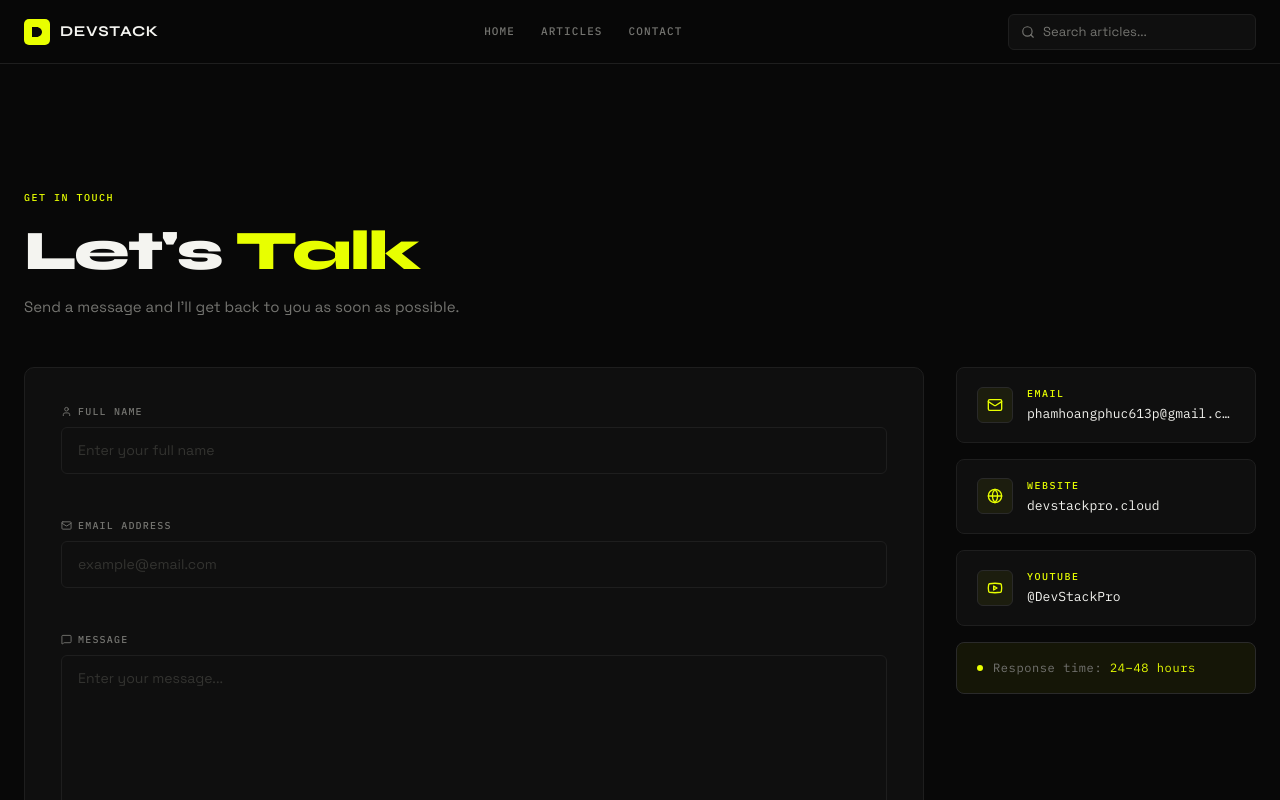
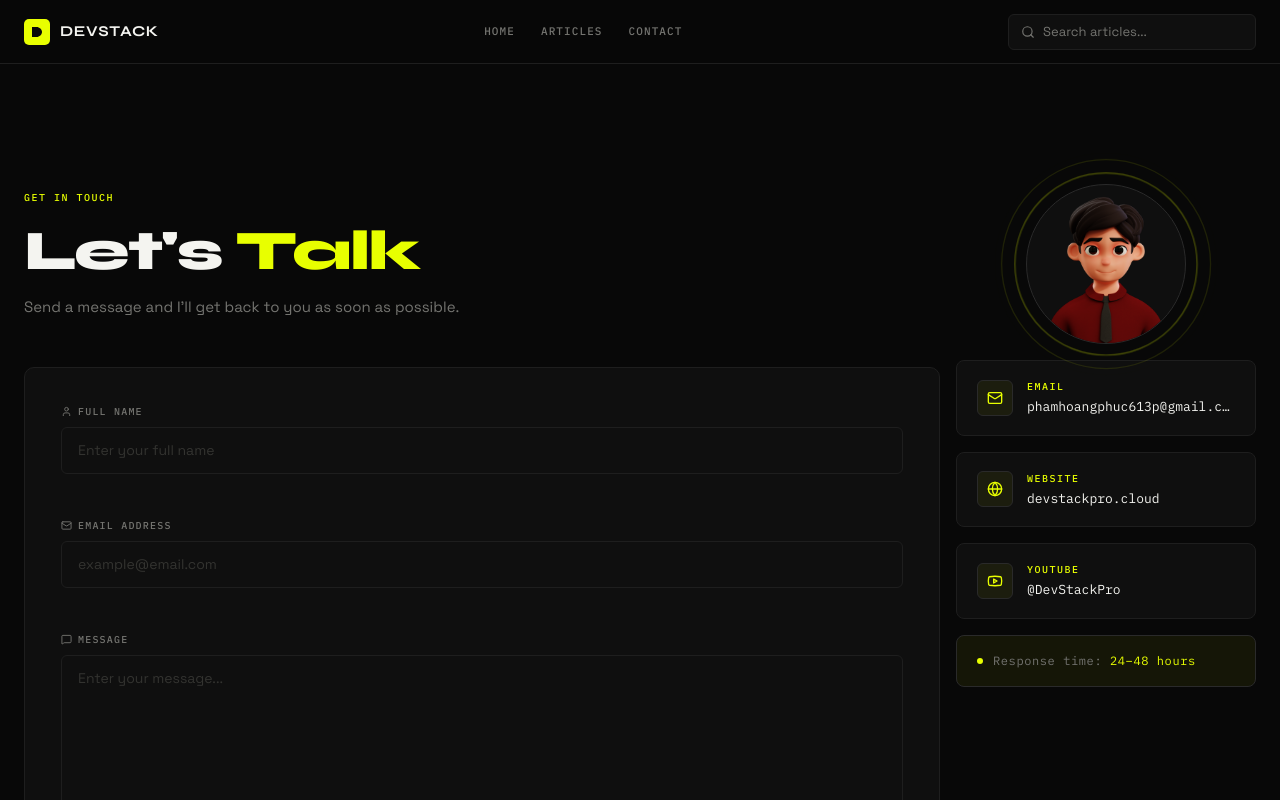
Before and after one commit to phucx0/devstackpro, a Next.js app: page /contact in a window 1280 px wide. Shown: the top 800 px of the page. Built offline with nearby package versions, Linux system fonts and the light colour scheme; no server answers.

Commit message:
refactor: update article and contact services to use user-specific implementations

```diff
--- a/app/(user)/articles/[slug]/page.tsx
+++ b/app/(user)/articles/[slug]/page.tsx
@@ -2,7 +2,7 @@ import MarkdownRenderer from "@/public/components/MarkdownRenderer";
 import NotFound from "@/public/components/NotFound";
 import CopyButton from "@/public/components/user/CopyButton";
 import FacebookShareButton from "@/public/components/user/FacebookShareButton";
-import { getArticle } from "@/services/articles.service";
+import { getArticleBySlug } from "@/services/articles.user.service";
 import { ArrowLeft, Clock, User, Eye } from "lucide-react";
 import { Metadata } from "next";
 import Link from "next/link";
@@ -15,9 +15,7 @@ type Props = {
 export async function generateMetadata({ params }: Props): Promise<Metadata> {
   const { slug } = await params;
   const finalSlug = Array.isArray(slug) ? slug.join("/") : slug;
-  const article = await getArticle({
-    slug: finalSlug,
-  });
+  const article = await getArticleBySlug(finalSlug);
 
   if (!article) {
     return { title: "Bài viết không tồn tại" };
@@ -61,9 +59,7 @@ export default async function ArticlePage({
 }) {
   const { slug } = await params;
   const finalSlug = Array.isArray(slug) ? slug.join("/") : slug;
-  const article = await getArticle({
-    slug: finalSlug,
-  });
+  const article = await getArticleBySlug(finalSlug);
 
   if (!article) return <NotFound />;
 
--- a/app/(user)/articles/page.tsx
+++ b/app/(user)/articles/page.tsx
@@ -1,6 +1,6 @@
 import ArticlesList from "@/public/components/user/ArticlesList";
 import { ArticleWithTags, Tag } from "@/public/lib/types";
-import { getArticles } from "@/services/articles.service";
+import { getArticles } from "@/services/articles.user.service";
 
 export default async function ArticlesPage() {
   const articles = await getArticles();
--- a/app/(user)/articles/search/[q]/page.tsx
+++ b/app/(user)/articles/search/[q]/page.tsx
@@ -1,17 +1,21 @@
 import ArticleCard from "@/public/components/user/ArticleCard";
-import { getArticles } from "@/services/articles.service";
+import { getArticles } from "@/services/articles.user.service";
 
 export default async ({ params }: { params: Promise<{ q: string }> }) => {
   const { q } = await params;
-  const articles = await getArticles(q);
+  const decodedQuery = decodeURIComponent(q);
+  const articles = await getArticles(decodedQuery);
 
   return (
     <div className="min-h-screen">
-      <div className="text-2xl text-white font-bold mb-4">
-        Found {articles.length} results for "{q}"
+      <div className="flex items-center my-4 gap-3">
+        <div className="noir-section-line" aria-hidden="true"></div>
+        <div className="text-2xl text-white font-bold">
+          Found {articles.length} results for "{decodedQuery}"
+        </div>
       </div>
       {articles && articles?.length > 0 ? (
-        <div className="grid grid-cols-1 md:grid-cols-3 gap-8">
+        <div className="noir-articles-grid">
           {articles.map((article) => (
             <ArticleCard key={article.id} article={article} />
           ))}
--- a/app/(user)/contact/page.tsx
+++ b/app/(user)/contact/page.tsx
@@ -9,20 +9,21 @@ import {
   Youtube,
   CheckCircle2,
 } from "lucide-react";
-import { MessageFormData } from "@/public/lib/types";
+import { ContactFormData } from "@/public/lib/types";
+import { sendContact } from "@/services/contact.user.service";
 
 export default function ContactPage() {
-  const [formData, setFormData] = useState<MessageFormData>({
+  const [formData, setFormData] = useState<ContactFormData>({
     name: "",
     message: "",
     email: "",
   });
   const [submitted, setSubmitted] = useState(false);
   const [loading, setLoading] = useState(false);
-  const [errors, setErrors] = useState<Partial<MessageFormData>>({});
+  const [errors, setErrors] = useState<Partial<ContactFormData>>({});
 
   const validate = () => {
-    const newErrors: Partial<MessageFormData> = {};
+    const newErrors: Partial<ContactFormData> = {};
     if (!formData.name.trim()) newErrors.name = "Name is required";
     if (!formData.email.trim()) newErrors.email = "Email is required";
     else if (!/^[^\s@]+@[^\s@]+\.[^\s@]+$/.test(formData.email))
@@ -37,7 +38,7 @@ export default function ContactPage() {
   ) => {
     const { name, value } = e.target;
     setFormData((prev) => ({ ...prev, [name]: value }));
-    if (errors[name as keyof MessageFormData]) {
+    if (errors[name as keyof ContactFormData]) {
       setErrors((prev) => ({ ...prev, [name]: undefined }));
     }
   };
@@ -47,17 +48,17 @@ export default function ContactPage() {
     if (!validate()) return;
     setLoading(true);
     try {
-      // const result = await contactAPI.submit(formData);
-      // if (result.success) {
-      //   setFormData({ name: "", email: "", message: "" });
-      //   setSubmitted(true);
-      //   setTimeout(() => setSubmitted(false), 5000);
-      // } else {
-      //   alert(result.message || "Failed to send message. Please try again.");
-      // }
+      const result = await sendContact(formData);
+      if (result) {
+        setFormData({ name: "", email: "", message: "" });
+        setSubmitted(true);
+        setTimeout(() => setSubmitted(false), 5000);
+      } else {
+        alert("Failed to send message. Please try again.");
+      }
     } catch (err) {
       console.error("Submit error:", err);
-      alert("An unexpected error occurred. Please try again later.");
+      alert(err);
     } finally {
       setLoading(false);
     }
@@ -70,7 +71,11 @@ export default function ContactPage() {
         style={{ paddingTop: "56px", paddingBottom: "80px" }}
       >
         {/* Page header */}
-        <div style={{ marginBottom: "48px" }}>
+
+        {/* Grid */}
+        <div className="flex flex-row items-start gap-4">
+          <div className="flex-1 min-w-0 flex flex-col">
+            <div className="mb-12">
               <span className="category-label">Get In Touch</span>
               <h1 className="noir-contact-title" style={{ marginTop: "12px" }}>
                 Let's <span>Talk</span>
@@ -87,9 +92,6 @@ export default function ContactPage() {
                 Send a message and I'll get back to you as soon as possible.
               </p>
             </div>
-
-        {/* Grid */}
-        <div className="contact-grid">
             {/* Form */}
             <div
               style={{
@@ -160,7 +162,9 @@ export default function ContactPage() {
                       className="noir-input"
                       style={errors.name ? { borderColor: "#ff4d4d" } : {}}
                     />
-                  {errors.name && <p className="field-error">{errors.name}</p>}
+                    {errors.name && (
+                      <p className="field-error">{errors.name}</p>
+                    )}
                   </div>
 
                   {/* Email */}
@@ -249,6 +253,7 @@ export default function ContactPage() {
             </div>
 
             {/* Sidebar */}
+          </div>
           <aside
             style={{
               position: "sticky",
@@ -256,8 +261,80 @@ export default function ContactPage() {
               display: "flex",
               flexDirection: "column",
               gap: "16px",
+              width: "300px",
+              flexShrink: 0,
             }}
           >
+            <style>{`
+              @keyframes ripple {
+                0% { transform: scale(1); opacity: 0.5; }
+                100% { transform: scale(1.4); opacity: 0; }
+              }
+              .ripple-1 { animation: ripple 2.5s ease-out infinite; }
+              .ripple-2 { animation: ripple 2.5s ease-out 0.8s infinite; }
+              .ripple-3 { animation: ripple 2.5s ease-out 1.6s infinite; }
+            `}</style>
+
+            {/* Avatar */}
+            <div className="relative w-40 h-40 m-auto">
+              {/* Ripple rings */}
+              <div
+                className="ripple-1"
+                style={{
+                  position: "absolute",
+                  inset: 0,
+                  borderRadius: "50%",
+                  border: "1px solid var(--noir-accent)",
+                }}
+              />
+              <div
+                className="ripple-2"
+                style={{
+                  position: "absolute",
+                  inset: 0,
+                  borderRadius: "50%",
+                  border: "1px solid var(--noir-accent)",
+                }}
+              />
+              <div
+                className="ripple-3"
+                style={{
+                  position: "absolute",
+                  inset: 0,
+                  borderRadius: "50%",
+                  border: "1px solid var(--noir-accent)",
+                }}
+              />
+
+              {/* Circle frame */}
+              <div
+                style={{
+                  position: "relative",
+                  width: "160px",
+                  height: "160px",
+                  borderRadius: "50%",
+                  overflow: "hidden",
+                  border: "0.5px solid var(--noir-border-md)",
+                  background: "var(--noir-surface)",
+                  display: "flex",
+                  alignItems: "flex-end",
+                  justifyContent: "center",
+                }}
+              >
+                <img
+                  src="/images/model.png"
+                  alt="portrait"
+                  className="scale-115"
+                  style={{
+                    width: "140px",
+                    height: "auto",
+                    objectFit: "contain",
+                    objectPosition: "bottom",
+                    display: "block",
+                  }}
+                />
+              </div>
+            </div>
             {[
               {
                 icon: <Mail size={16} />,
@@ -336,12 +413,6 @@ export default function ContactPage() {
       </div>
 
       <style>{`
-                .contact-grid {
-                    display: grid;
-                    grid-template-columns: 1fr 300px;
-                    gap: 32px;
-                    align-items: start;
-                }
                 .contact-channel-card {
                     display: flex;
                     align-items: center;
--- a/app/(user)/page.tsx
+++ b/app/(user)/page.tsx
@@ -1,7 +1,10 @@
 import ArticlesList from "@/public/components/user/ArticlesList";
 import Featured from "@/public/components/user/Featured";
 import { Metadata } from "next";
-import { getArticles } from "@/services/articles.service";
+import {
+  getArticles,
+  getFeaturedArticles,
+} from "@/services/articles.user.service";
 
 export const metadata: Metadata = {
   title: "Dev Stack Pro",
@@ -11,9 +14,10 @@ export const metadata: Metadata = {
 
 export default async function HomePage() {
   const articles = await getArticles();
+  const featuredArticles = await getFeaturedArticles();
   return (
     <div>
-      <Featured articles={articles.slice(0, 3)} />
+      <Featured articles={featuredArticles.slice(0, 3)} />
       <ArticlesList
         initialArticles={articles}
         initialPage={1}
--- a/public/components/user/ArticlesList.tsx
+++ b/public/components/user/ArticlesList.tsx
@@ -2,7 +2,6 @@
 import { ArticleWithTags } from "@/public/lib/types";
 import { useState } from "react";
 import ArticleCard from "./ArticleCard";
-import { getArticles } from "@/services/articles.service";
 
 interface Props {
   initialArticles: ArticleWithTags[];
@@ -23,16 +22,15 @@ export default function ArticlesList({
   const limit = 10;
 
   const handleShowMore = async () => {
-    if (loading) return;
-    setLoading(true);
-    const newPage = page + 1;
-    setPage(newPage);
-    const result = await getArticles();
-    if (result) {
-      setArticles((prev) => [...prev, ...result]);
-      // setTotalPages(result.pagination.total_pages)
-    }
-    setLoading(false);
+    // if (loading) return;
+    // setLoading(true);
+    // const newPage = page + 1;
+    // setPage(newPage);
+    // const result = await getArticles();
+    // if (result) {
+    //   setArticles((prev) => [...prev, ...result]);
+    // }
+    // setLoading(false);
   };
 
   return (
```
Also changed, not shown: public/images/model.png (added). Lines whose indentation alone changed are shown as unchanged.
